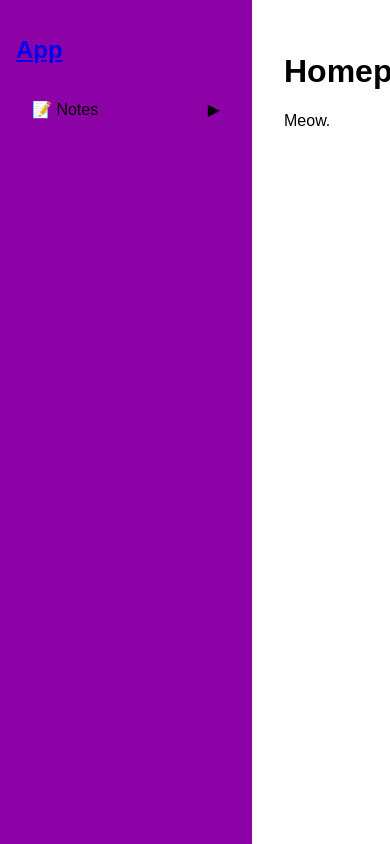
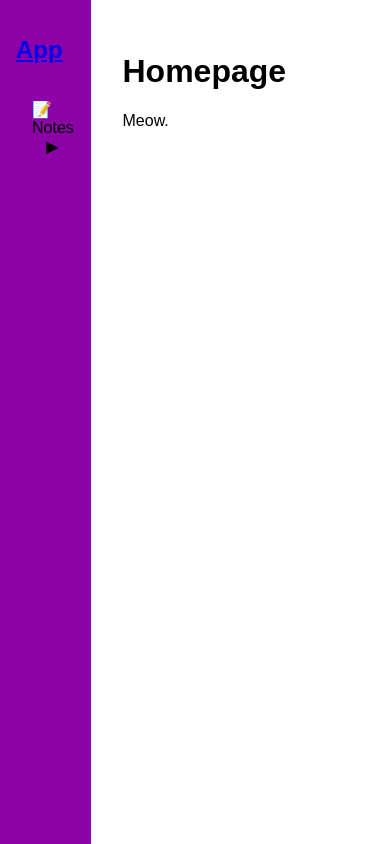
Before and after one commit to JasperW7/Meeting-App, a Flask app: page / in a window 390 px wide. Run offline with Flask 3, Linux system fonts and the light colour scheme.

Commit message:
sidebar mobile

```diff
--- a/templates/base.html
+++ b/templates/base.html
@@ -7,9 +7,9 @@
   <style>
     body { margin: 0; font-family: Arial, sans-serif; display: flex; height: 100vh; }
     .sidebar {
-      width: 220px;
-      min-width: 220px;
-      max-width: 220px;
+      width: 15vw;
+      min-width: 15vw;
+      max-width: 15vw;
       background-color: #8c02a7ff;
       color: black;
       padding: 1rem;
```
